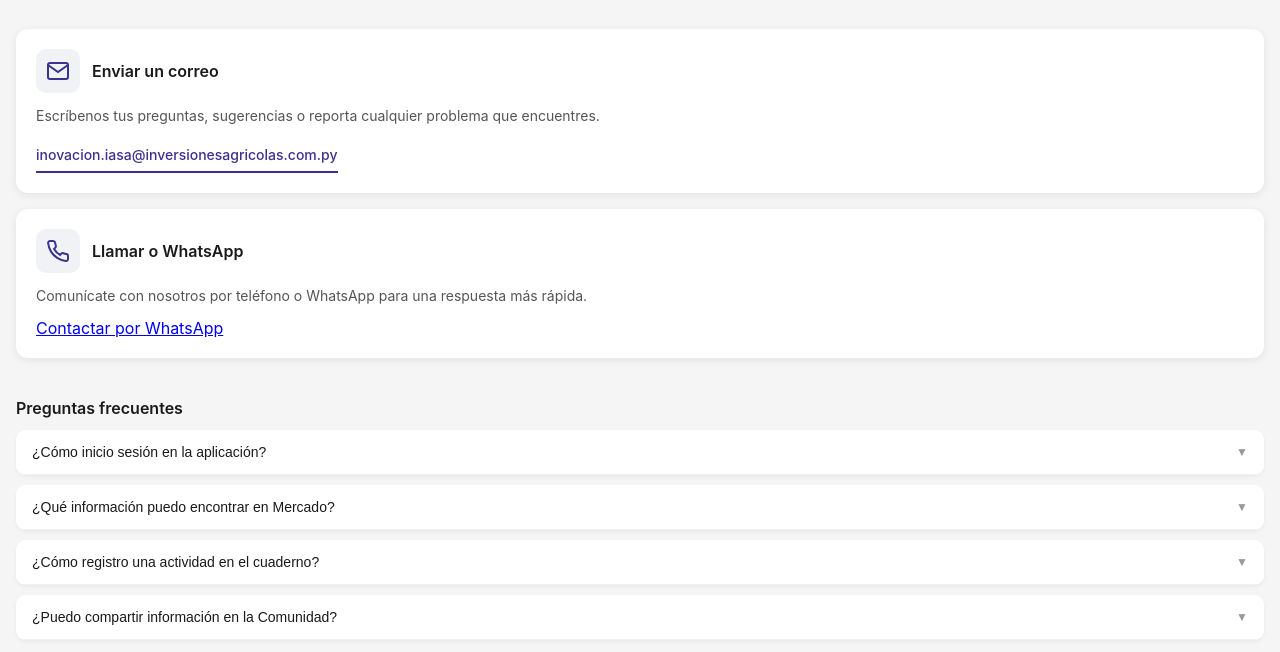
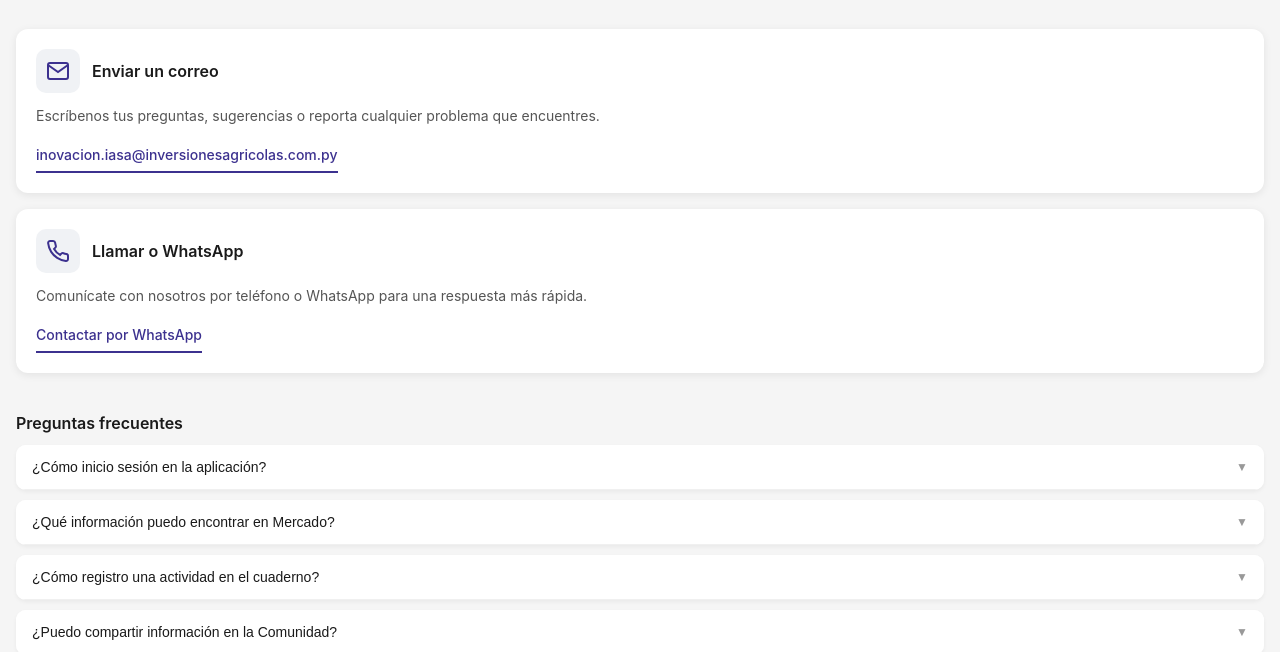
Before and after one commit to juanalfonso27/app-clientes, a website: page soporte.html in a window 1280 px wide. Shown: the part 146-798 px from the top of the page. Drawn offline with Linux system fonts and the light colour scheme.

Commit message:
Update soporte.html

```diff
--- a/soporte.html
+++ b/soporte.html
@@ -285,7 +285,12 @@
                 <p class="support-card-description">
                     Comunícate con nosotros por teléfono o WhatsApp para una respuesta más rápida.
                 </p>
-               <a href="https://wa.me/595985649091?text=Hola%20necesito%20soporte">
+             <a
+  href="https://wa.me/595985649091?text=Hola%20necesito%20soporte"
+  target="_blank"
+  rel="noopener"
+  class="support-card-link"
+>
   Contactar por WhatsApp
 </a>
 
```
